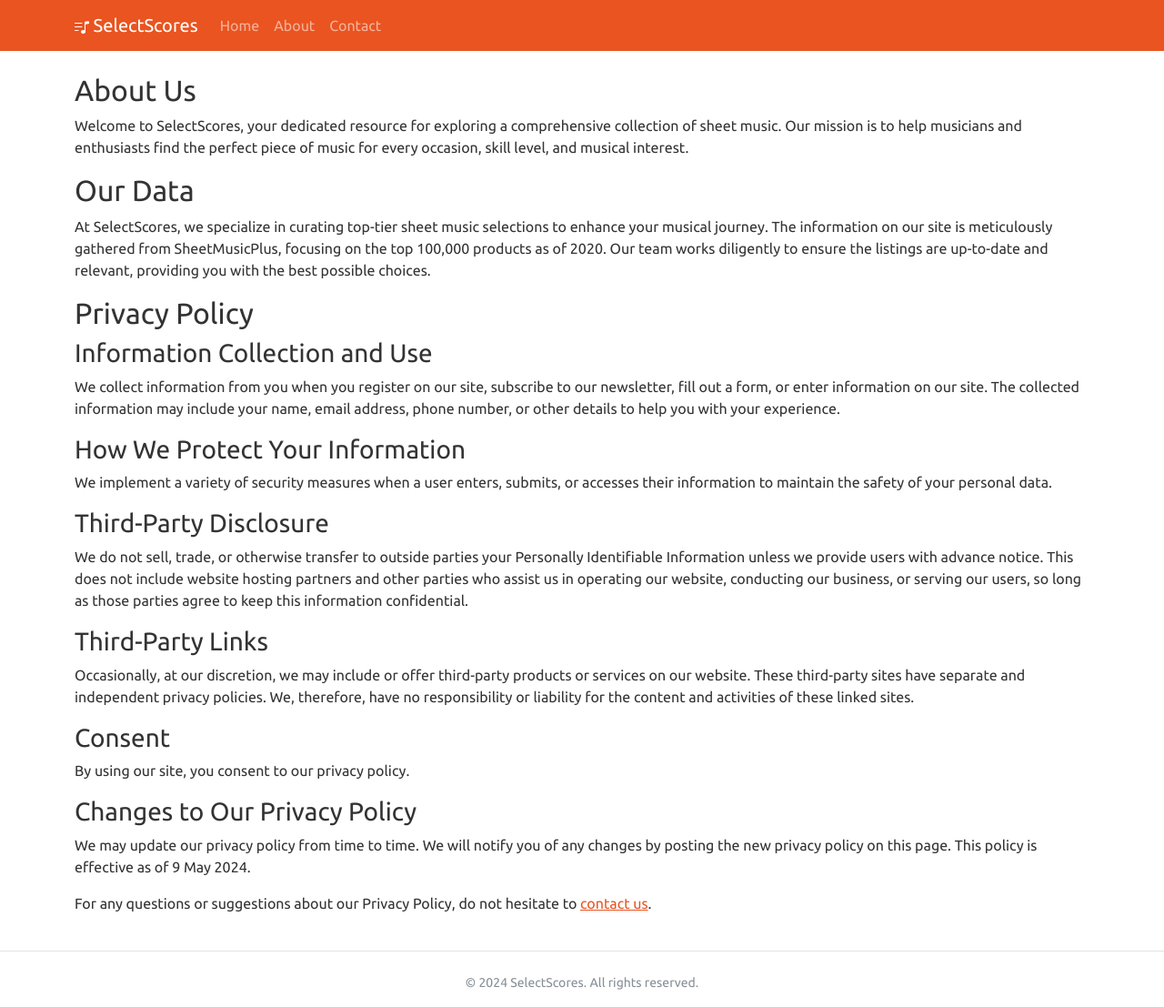
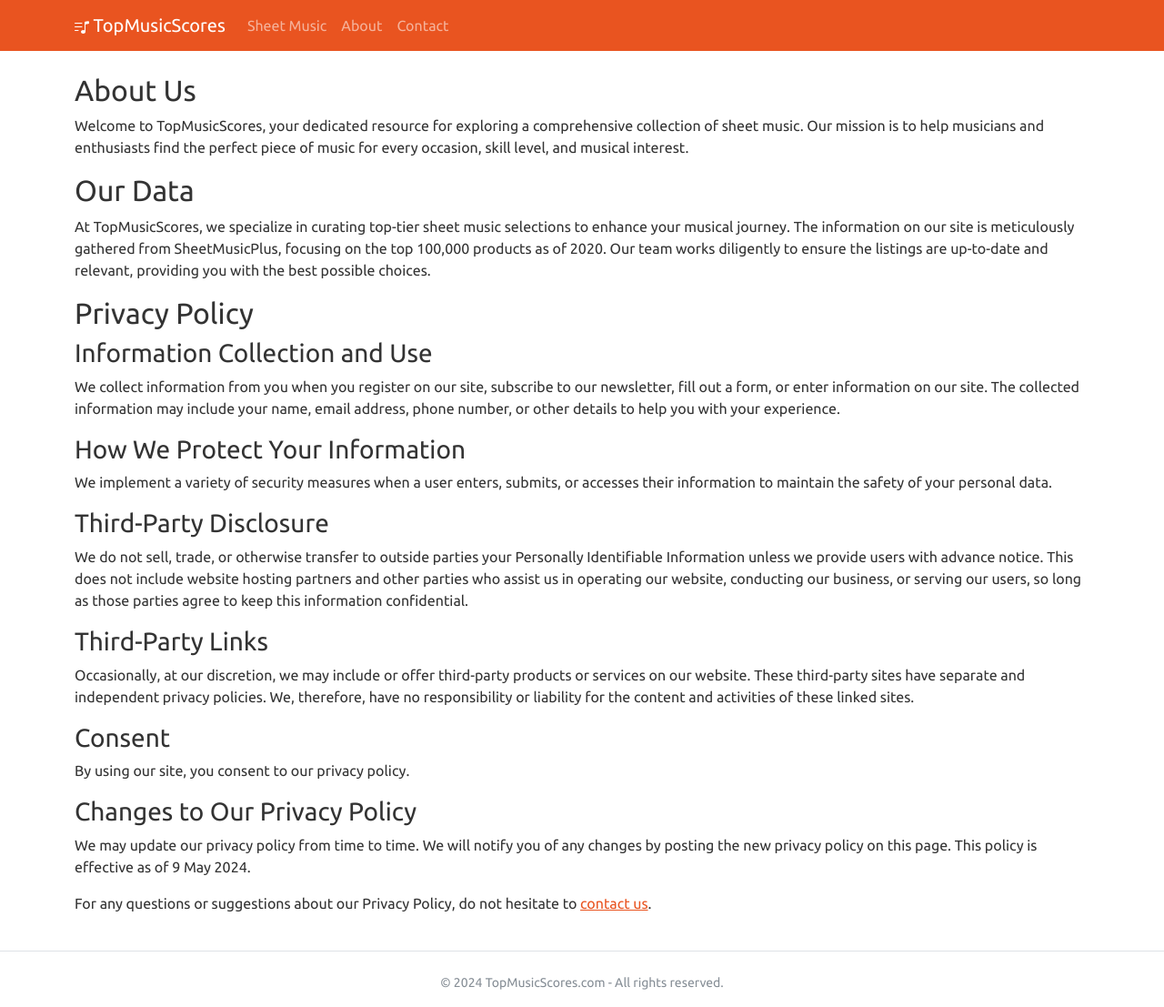
Before and after one commit to jamesflores/TopMusicScores, a Django app: page /about/ in a window 1280 px wide. Shown: the whole page at 91% size. Run offline with Django 5.2, Linux system fonts and the light colour scheme; some libraries are stand-ins or nearby versions.

Commit message:
change domain to topmusicscores.com update SheetMusic model to use TextFields

```diff
--- a/app/management/commands/load_smp_data.py
+++ b/app/management/commands/load_smp_data.py
@@ -11,6 +11,9 @@
         parser.add_argument('csv_file', type=str, help='The CSV file path')
 
     def handle(self, *args, **options):
+        # clear existing data
+        SheetMusic.objects.all().delete()
+
         file_path = options['csv_file']
         try:
             with open(file_path, newline='', encoding='utf-8') as csvfile:
@@ -33,6 +36,8 @@
                         item_type=row['item_type'],
                         description=row['description']
                     )
+                    print(f'Imported {row["title"]} ({row["item-url"]})')
+
                 self.stdout.write(self.style.SUCCESS('Successfully imported sheet music data'))
         except Exception as e:
             raise CommandError(f'Error importing data: {e}')
--- a/app/templates/smp/about.html
+++ b/app/templates/smp/about.html
@@ -5,10 +5,10 @@
 <div class="row">
 <div class="about-section">
     <h2>About Us</h2>
-    <p>Welcome to SelectScores, your dedicated resource for exploring a comprehensive collection of sheet music. Our mission is to help musicians and enthusiasts find the perfect piece of music for every occasion, skill level, and musical interest.</p>
+    <p>Welcome to TopMusicScores, your dedicated resource for exploring a comprehensive collection of sheet music. Our mission is to help musicians and enthusiasts find the perfect piece of music for every occasion, skill level, and musical interest.</p>
 
     <h2>Our Data</h2>
-    <p>At SelectScores, we specialize in curating top-tier sheet music selections to enhance your musical journey. The information on our site is meticulously gathered from SheetMusicPlus, focusing on the top 100,000 products as of 2020. Our team works diligently to ensure the listings are up-to-date and relevant, providing you with the best possible choices.</p>
+    <p>At TopMusicScores, we specialize in curating top-tier sheet music selections to enhance your musical journey. The information on our site is meticulously gathered from SheetMusicPlus, focusing on the top 100,000 products as of 2020. Our team works diligently to ensure the listings are up-to-date and relevant, providing you with the best possible choices.</p>
 
     <h2>Privacy Policy</h2>
     <h3>Information Collection and Use</h3>
@@ -29,7 +29,7 @@
     <h3>Changes to Our Privacy Policy</h3>
     <p>We may update our privacy policy from time to time. We will notify you of any changes by posting the new privacy policy on this page. This policy is effective as of 9 May 2024.</p>
 
-    <p>For any questions or suggestions about our Privacy Policy, do not hesitate to <a href="mailto:hello@selectscores.com">contact us</a>.</p>
+    <p>For any questions or suggestions about our Privacy Policy, do not hesitate to <a href="mailto:hello@topmusicscores.com">contact us</a>.</p>
 </div>
 </div>
 {% endblock %}
--- a/app/templates/smp/base.html
+++ b/app/templates/smp/base.html
@@ -6,20 +6,20 @@
     <meta name="viewport" content="width=device-width, initial-scale=1">
     <link href="https://cdn.jsdelivr.net/npm/bootswatch@5.3.3/dist/united/bootstrap.min.css" rel="stylesheet">
     <link rel="stylesheet" href="{% static 'style.css' %}">
-    <title>{% block title %}SelectScores - 100,000+ top selling sheet music titles across the world{% endblock %}</title>
-    <meta name="description" content="SelectScores is your dedicated resource for exploring a comprehensive collection of sheet music.">
-    <meta name="author" content="SelectScores">
+    <title>{% block title %}TopMusicScores - 100,000+ top selling sheet music titles across the world{% endblock %}</title>
+    <meta name="description" content="TopMusicScores is your dedicated resource for exploring a comprehensive collection of sheet music.">
+    <meta name="author" content="TopMusicScores">
     <link rel="icon" href="{% static 'images/music-note-list.svg' %}">
     {% block seo %}
         <meta property="og:type" content="website">
-        <meta property="og:url" content="https://selectscores.com/">
-        <meta property="og:title" content="SelectScores - 100,000+ top selling sheet music titles across the world">
-        <meta property="og:description" content="SelectScores is your dedicated resource for exploring a comprehensive collection of sheet music.">
+        <meta property="og:url" content="https://topmusicscores.com/">
+        <meta property="og:title" content="TopMusicScores - 100,000+ top selling sheet music titles across the world">
+        <meta property="og:description" content="TopMusicScores is your dedicated resource for exploring a comprehensive collection of sheet music.">
         <meta property="og:image" content="{% static 'images/sheetmusic.png' %}">
         <meta property="twitter:card" content="summary_large_image">
-        <meta property="twitter:url" content="https://selectscores.com/">
-        <meta property="twitter:title" content="SelectScores - 100,000+ top selling sheet music titles across the world">
-        <meta property="twitter:description" content="SelectScores is your dedicated resource for exploring a comprehensive collection of sheet music.">
+        <meta property="twitter:url" content="https://topmusicscores.com/">
+        <meta property="twitter:title" content="TopMusicScores - 100,000+ top selling sheet music titles across the world">
+        <meta property="twitter:description" content="TopMusicScores is your dedicated resource for exploring a comprehensive collection of sheet music.">
         <meta property="twitter:image" content="{% static 'images/sheetmusic.png' %}">
     {% endblock %}
     {% block script %}
@@ -35,7 +35,7 @@
                     <path d="M11 2.82a1 1 0 0 1 .804-.98l3-.6A1 1 0 0 1 16 2.22V4l-5 1z"/>
                     <path fill-rule="evenodd" d="M0 11.5a.5.5 0 0 1 .5-.5H4a.5.5 0 0 1 0 1H.5a.5.5 0 0 1-.5-.5m0-4A.5.5 0 0 1 .5 7H8a.5.5 0 0 1 0 1H.5a.5.5 0 0 1-.5-.5m0-4A.5.5 0 0 1 .5 3H8a.5.5 0 0 1 0 1H.5a.5.5 0 0 1-.5-.5"/>
                   </svg>
-                SelectScores
+                TopMusicScores
             </a>
             <button class="navbar-toggler" type="button" data-bs-toggle="collapse" data-bs-target="#navbar" aria-controls="navbarResponsive" aria-expanded="false" aria-label="Toggle navigation">
                 <span class="navbar-toggler-icon"></span>
@@ -43,13 +43,13 @@
             <div class="collapse navbar-collapse" id="navbar">
                 <ul class="navbar-nav me-auto">
                     <li class="nav-item">
-                        <a class="nav-link" href="{% url 'home' %}">Home</a>
+                        <a class="nav-link" href="{% url 'home' %}">Sheet Music</a>
                     </li>
                     <li class="nav-item">
                         <a class="nav-link" href="{% url 'about' %}">About</a>
                     </li>
                     <li class="nav-item">
-                        <a class="nav-link" href="mailto:hello@selectscores.com">Contact</a>
+                        <a class="nav-link" href="mailto:hello@topmusicscores.com">Contact</a>
                     </li>
                 </ul>
             </div>
@@ -63,7 +63,7 @@
 
     <footer class="footer mt-4 pt-4 border-top text-center">
         <div class="container">
-            <p class="text-muted small">&copy; <span id="copyright-year">2024</span> SelectScores. All rights reserved.</p>
+            <p class="text-muted small">&copy; <span id="copyright-year">2024</span> TopMusicScores.com - All rights reserved.</p>
         </div>
     </footer>
 </body>
--- a/smp/settings.py
+++ b/smp/settings.py
@@ -33,6 +33,8 @@
 DEBUG = os.getenv('DEBUG', False) == 'True'
 
 ALLOWED_HOSTS = ['*']
+
+SECURE_PROXY_SSL_HEADER = ("HTTP_X_FORWARDED_PROTO", "https")
 
 
 # Application definition
```
Also changed, not shown: app/models.py (+9 -9 lines), app/templates/smp/product_detail.html (+5 -5 lines), app/migrations/0002_alter_sheetmusic_artist_alter_sheetmusic_format_and_more.py (added), app/migrations/0003_alter_sheetmusic_title_slug.py (added).
